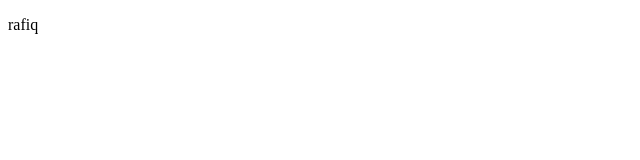
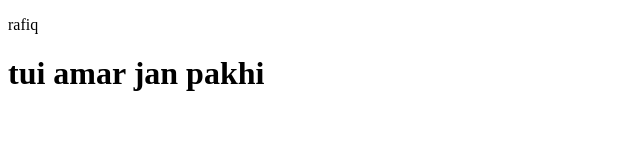
Before and after one commit to Rafiqul26/rafiqul, a plain HTML site: page index.html in a window 1280 px wide. Shown: the whole page, without its empty margins (0-640 px from the left). Drawn offline with Linux system fonts and the light colour scheme.

Commit message:
Update index.html

```diff
--- a/index.html
+++ b/index.html
@@ -8,5 +8,6 @@
 </head>
 <body>
     <p>rafiq</p>
+    <h1>tui amar jan pakhi</h1>
 </body>
 </html>
```
